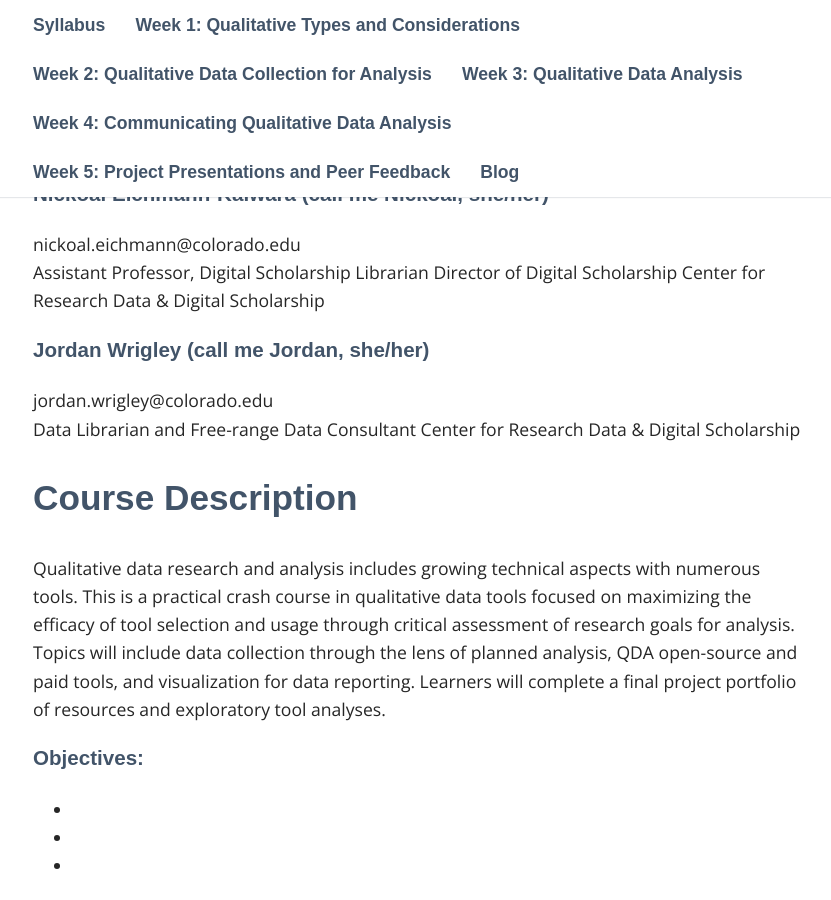
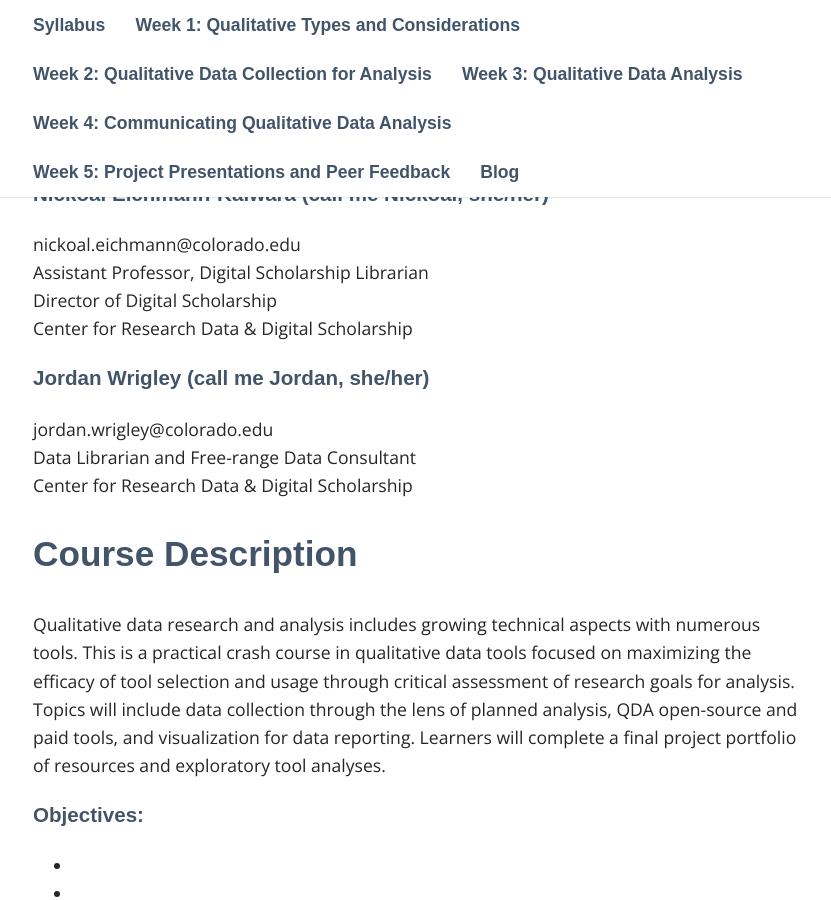
Before and after one commit to jwrigs/QDA2022, a Jekyll site: the page built from _pages/syllabus.md, in a window 1280 px wide and 900 px high, scrolled down 792 px. Shown: the whole window, without its empty margins (222-1053 px from the left). Built offline with Jekyll 4.4.1, drawn with Linux system fonts in a browser that asks for light colours; some web fonts are replaced; our own code applies the rules of GitHub Pages for plain Markdown files.

```diff
--- a/_pages/syllabus.md
+++ b/_pages/syllabus.md
@@ -8,14 +8,14 @@ Tuesdays, 10am-12:30pm Mountain Time meeting remotely
 
 ### Nickoal Eichmann-Kalwara (call me Nickoal, she/her)
 nickoal.eichmann@colorado.edu <br>
-Assistant Professor, Digital Scholarship Librarian
-Director of Digital Scholarship
-Center for Research Data & Digital Scholarship
+Assistant Professor, Digital Scholarship Librarian <br>
+Director of Digital Scholarship <br>
+Center for Research Data & Digital Scholarship <br>
 
 ### Jordan Wrigley (call me Jordan, she/her)
 jordan.wrigley@colorado.edu <br>
-Data Librarian and Free-range Data Consultant
-Center for Research Data & Digital Scholarship
+Data Librarian and Free-range Data Consultant <br>
+Center for Research Data & Digital Scholarship <br>
 
 ## Course Description
 Qualitative data research and analysis includes growing technical aspects with numerous tools. This is a practical crash course in qualitative data tools focused on maximizing the efficacy of tool selection and usage through critical assessment of research goals for analysis. Topics will include data collection through the lens of planned analysis, QDA open-source and paid tools, and visualization for data reporting. Learners will complete a final project portfolio of resources and exploratory tool analyses.
```
